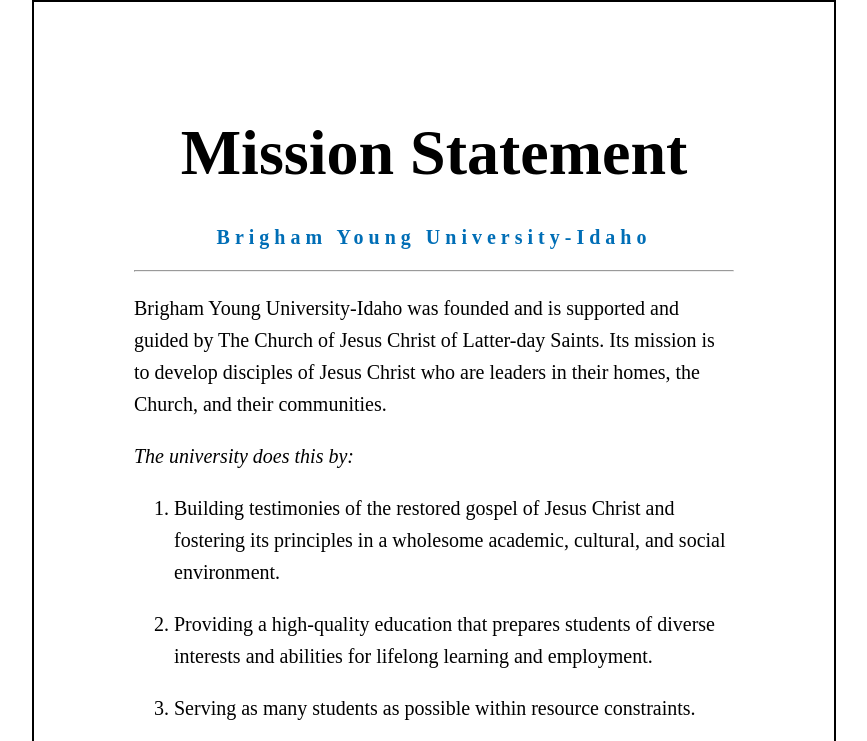
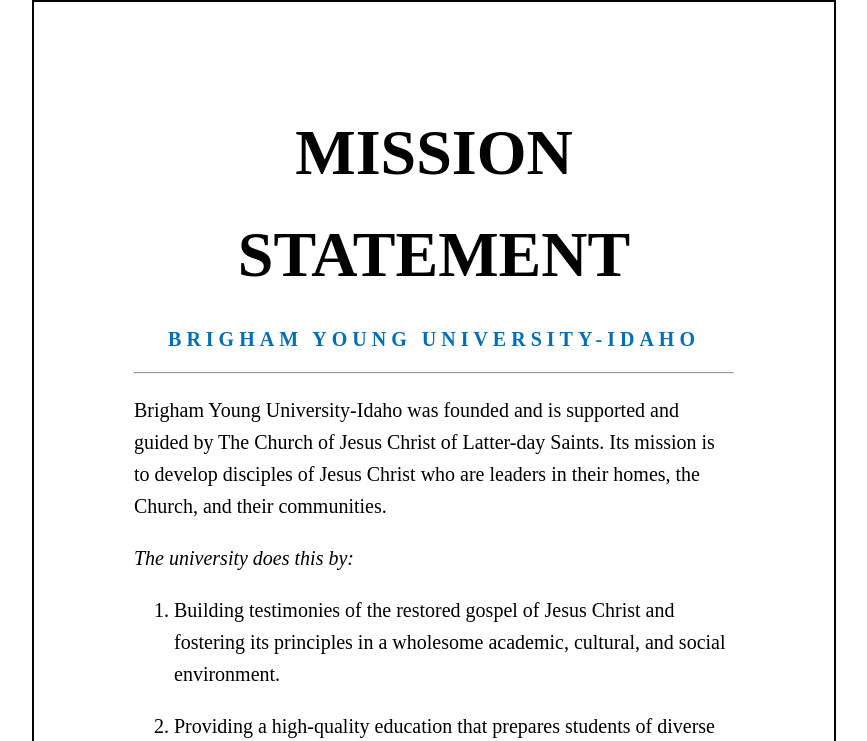
Before and after one commit to MillerRoper/Mission, a plain HTML site: page index.html in a window 1280 px wide. Shown: the top 741 px of the page, without its empty margins (206-1073 px from the left). Drawn offline with Linux system fonts and the light colour scheme.

```diff
--- a/index.html
+++ b/index.html
@@ -8,8 +8,8 @@
 	<body>
 		<div class="content">
 			<header class="title">
-				<h1>Mission Statement</h1>
-				<h2>Brigham Young University-Idaho</h2>
+				<h1>MISSION STATEMENT</h1>
+				<h2>BRIGHAM YOUNG UNIVERSITY-IDAHO</h2>
 				<hr>
 			</header>
 			<main>
```
